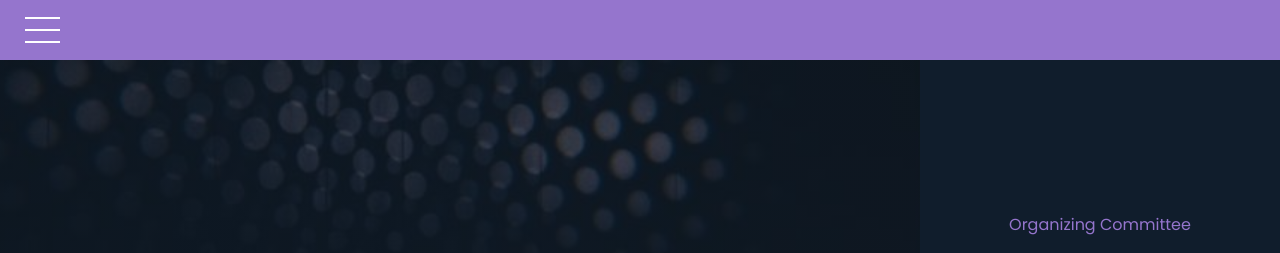
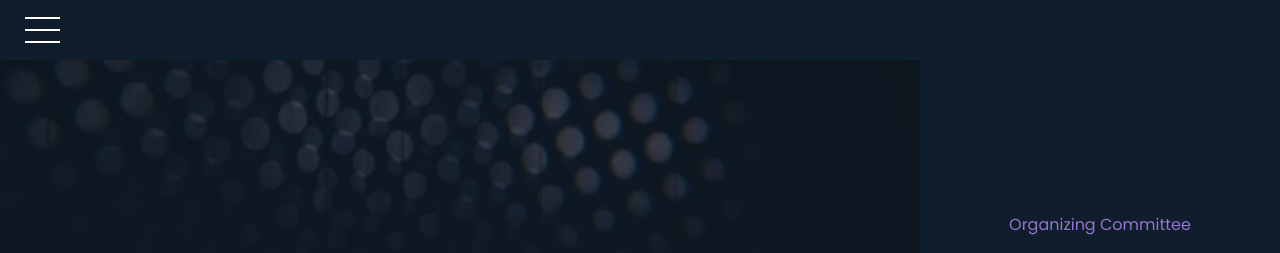
Before and after one commit to nebojsaj1726/tce, a website: page index.html in a window 1280 px wide. Shown: the top 253 px of the page. Drawn offline with Linux system fonts and the light colour scheme.

Commit message:
CSS change

```diff
--- a/sass/_navbar.scss
+++ b/sass/_navbar.scss
@@ -1,5 +1,5 @@
 .navbar {
-    background-color: $color-primary;
+    background-color: $color-secondary;
     grid-column: 1 / -1;
 
     display: flex;
```
Also changed, not shown: css/main.css, img/speak-1.jpg.
